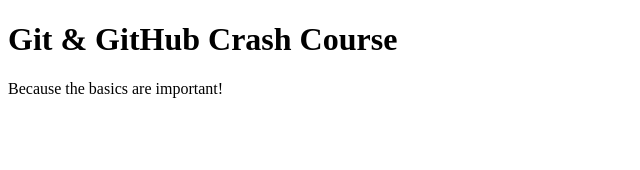
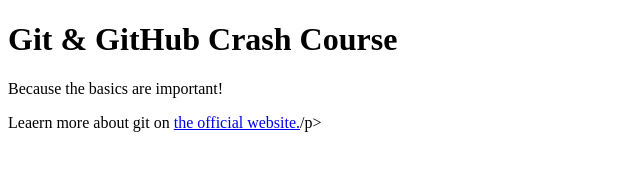
Before and after one commit to nareknaka/Github-crush-course, a plain HTML site: page index.html in a window 1280 px wide. Shown: the whole page, without its empty margins (0-640 px from the left). Drawn offline with Linux system fonts and the light colour scheme.

Commit message:
Narek/added link to Git docs.

```diff
--- a/index.html
+++ b/index.html
@@ -9,5 +9,6 @@
   <body>
     <h1>Git & GitHub Crash Course</h1>
     <p>Because the basics are important!</p>
+    <p>Leaern more about git on <a href="https://git-scm.com/book/en/v2">the official website.</a>/p>
   </body>
 </html>
```
